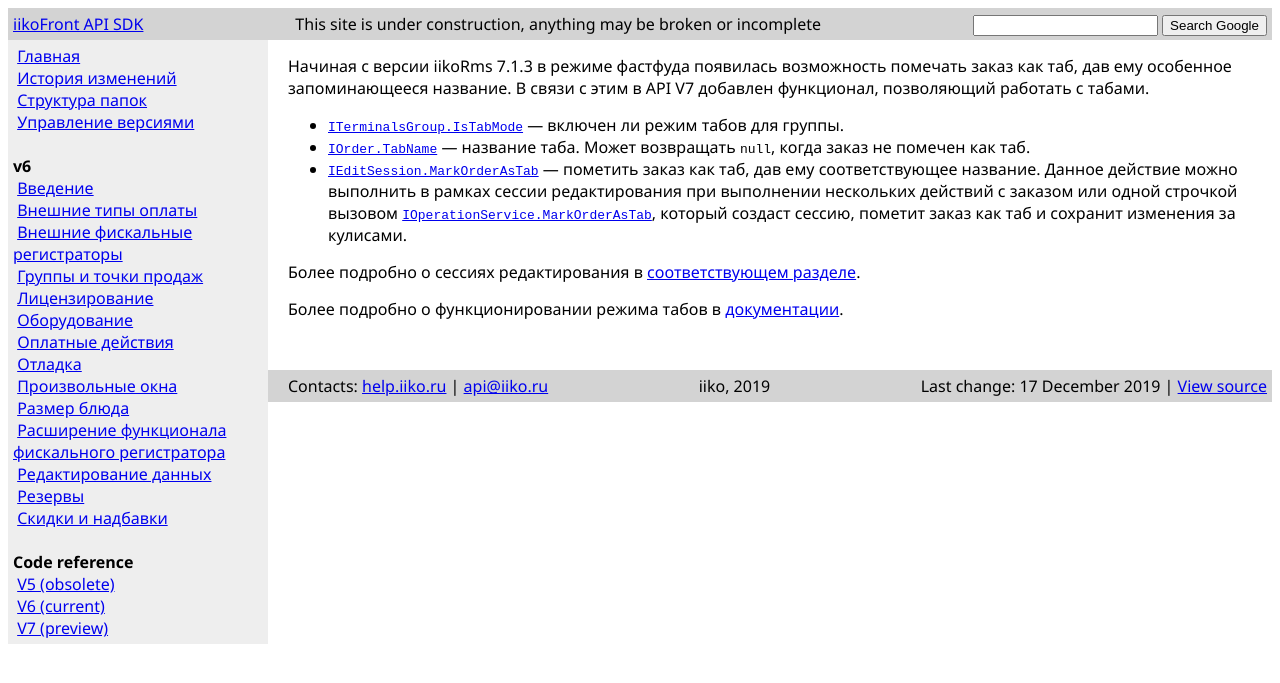
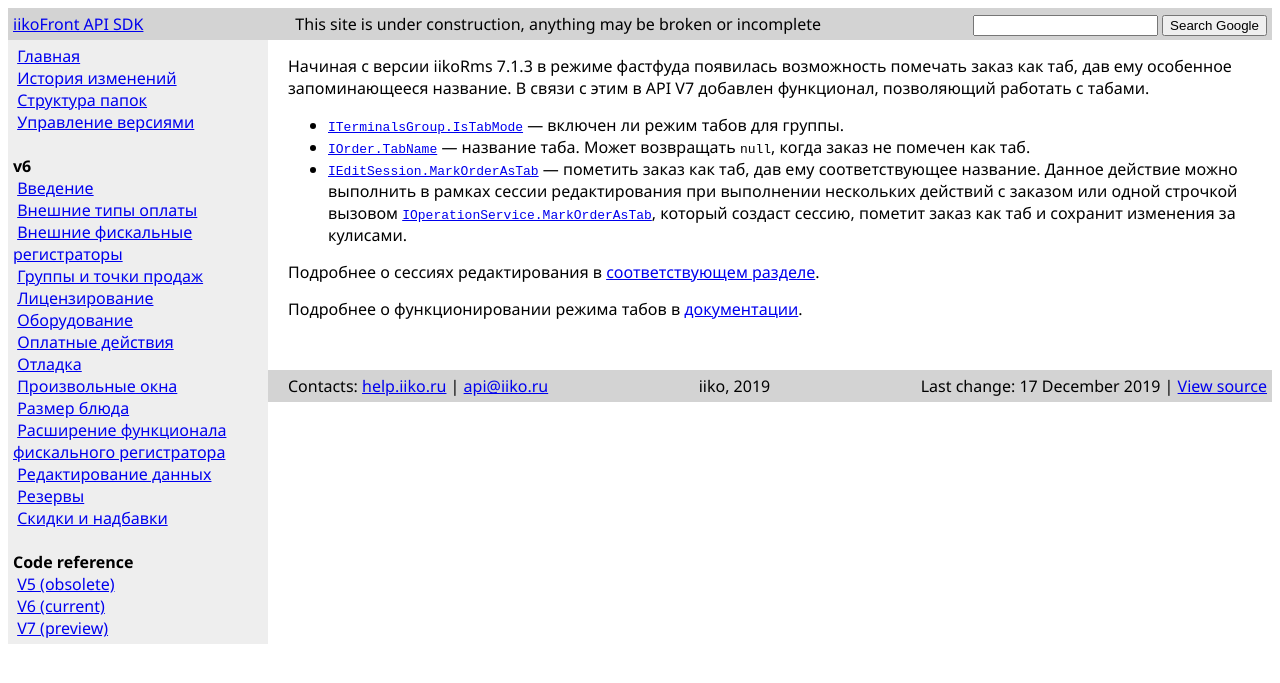
Before and after one commit to iiko/front.api.doc, a Jekyll site: the page built from _posts/2019-12-17-mark-order-as-tab.md, in a window 1280 px wide. Shown: the top 683 px of the page. Built offline with Jekyll 4.4.1, drawn with Linux system fonts in a browser that asks for light colours.

Commit message:
RMS-50477 Поддержка режима «Табы». Исправление замечаний.

```diff
--- a/_posts/2019-12-17-mark-order-as-tab.md
+++ b/_posts/2019-12-17-mark-order-as-tab.md
@@ -10,6 +10,6 @@ layout: default
 - [`IEditSession.MarkOrderAsTab`](https://iiko.github.io/front.api.sdk/v7/html/M_Resto_Front_Api_Editors_IEditSession_MarkOrderAsTab.htm) — пометить заказ как таб, дав ему соответствующее название.
 Данное действие можно выполнить в рамках сессии редактирования при выполнении нескольких действий с заказом или одной строчкой вызовом [`IOperationService.MarkOrderAsTab`](https://iiko.github.io/front.api.sdk/v7/html/M_Resto_Front_Api_Extensions_OperationServiceExtensions_MarkOrderAsTab.htm), который создаст сессию, пометит заказ как таб и сохранит изменения за кулисами.
 
-Более подробно о сессиях редактирования в [соответствующем разделе]({{ site.baseurl }}/v6/ru/Data editing.html).
+Подробнее о сессиях редактирования в [соответствующем разделе]({{ site.baseurl }}/v6/ru/Data editing.html).
 
-Более подробно о функционировании режима табов в [документации](https://ru.iiko.help/articles/#!iikofront-7-1/topic-69/q/%D1%82%D0%B0%D0%B1%D1%8B/qid/278231/qp/1).
+Подробнее о функционировании режима табов в [документации](https://ru.iiko.help/articles/#!iikofront-7-1/topic-69/q/%D1%82%D0%B0%D0%B1%D1%8B/qid/278231/qp/1).
```
